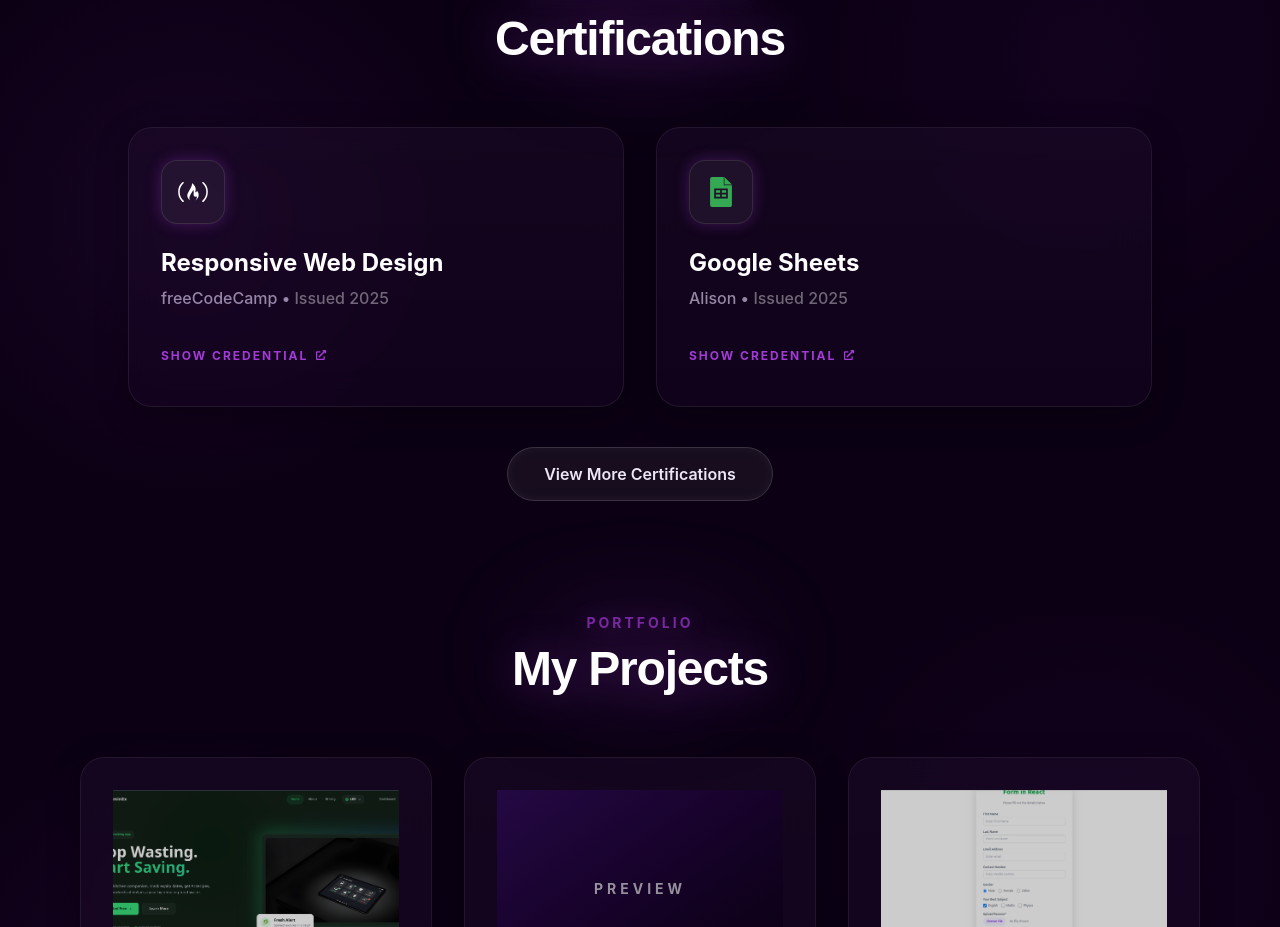
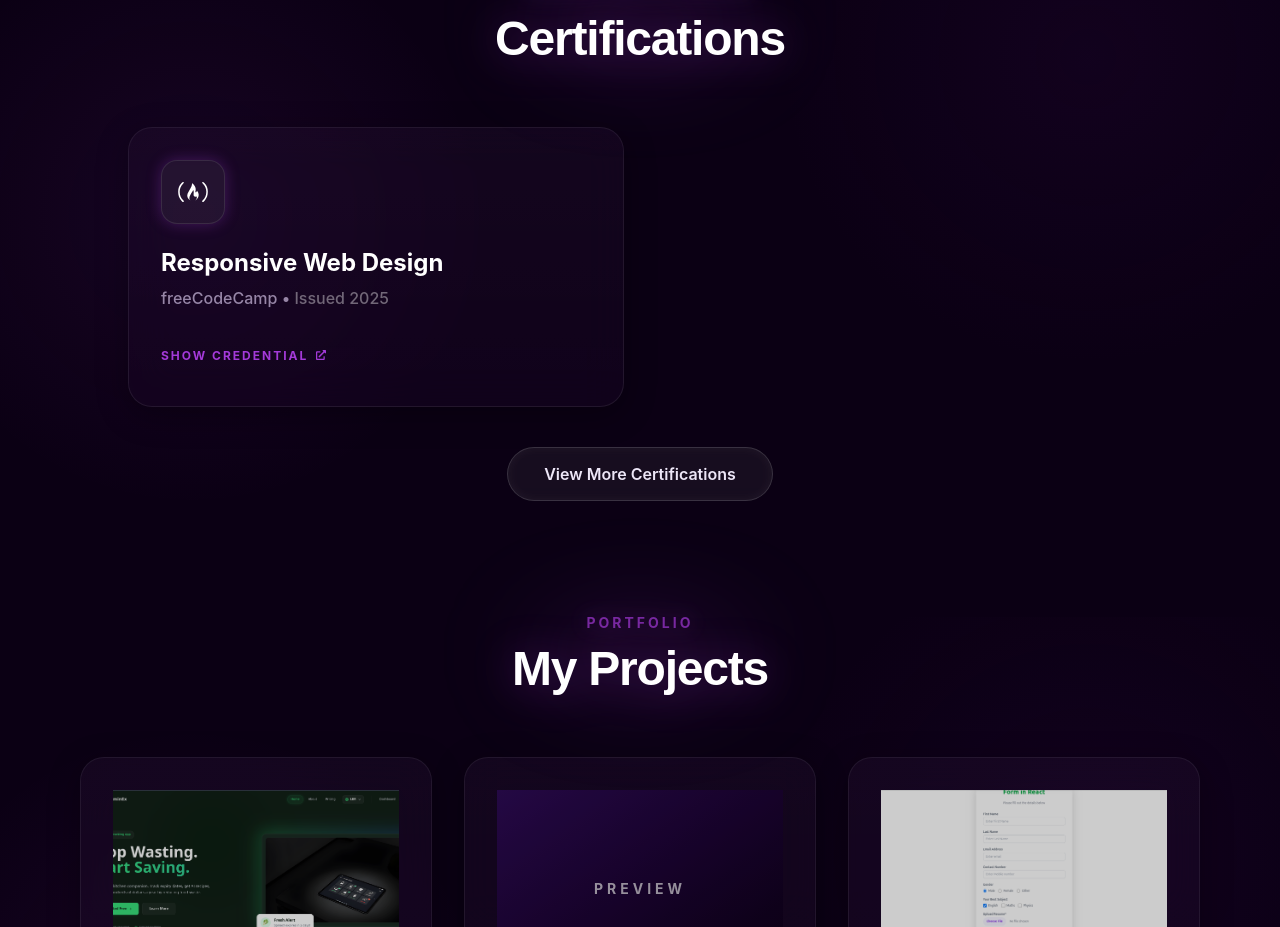
Before and after one commit to Dasinthanofficial/My_Portfolio, a React (Vite) app: page / in a window 1280 px wide. Shown: the part 2583-3510 px from the top of the page. Built offline with nearby package versions, Linux system fonts and the light colour scheme.

Commit message:
fix certification page

```diff
--- a/src/components/CertificationsSection.jsx
+++ b/src/components/CertificationsSection.jsx
@@ -26,14 +26,14 @@ const CertificationsSection = ({
       icon: <FaFreeCodeCamp />,
       color: 'text-white',
     },
-    {
-      title: 'Google Sheets',
-      issuer: 'Alison',
-      date: 'Issued 2025',
-      link: 'https://alison.com/',
-      icon: <SiGooglesheets />,
-      color: 'text-[#34A853]',
-    },
+    // {
+    //   title: 'Google Sheets',
+    //   issuer: 'Alison',
+    //   date: 'Issued 2025',
+    //   link: 'https://alison.com/',
+    //   icon: <SiGooglesheets />,
+    //   color: 'text-[#34A853]',
+    // },
   ];
 
   const visibleCerts = typeof limit === 'number' ? certifications.slice(0, limit) : certifications;
```
